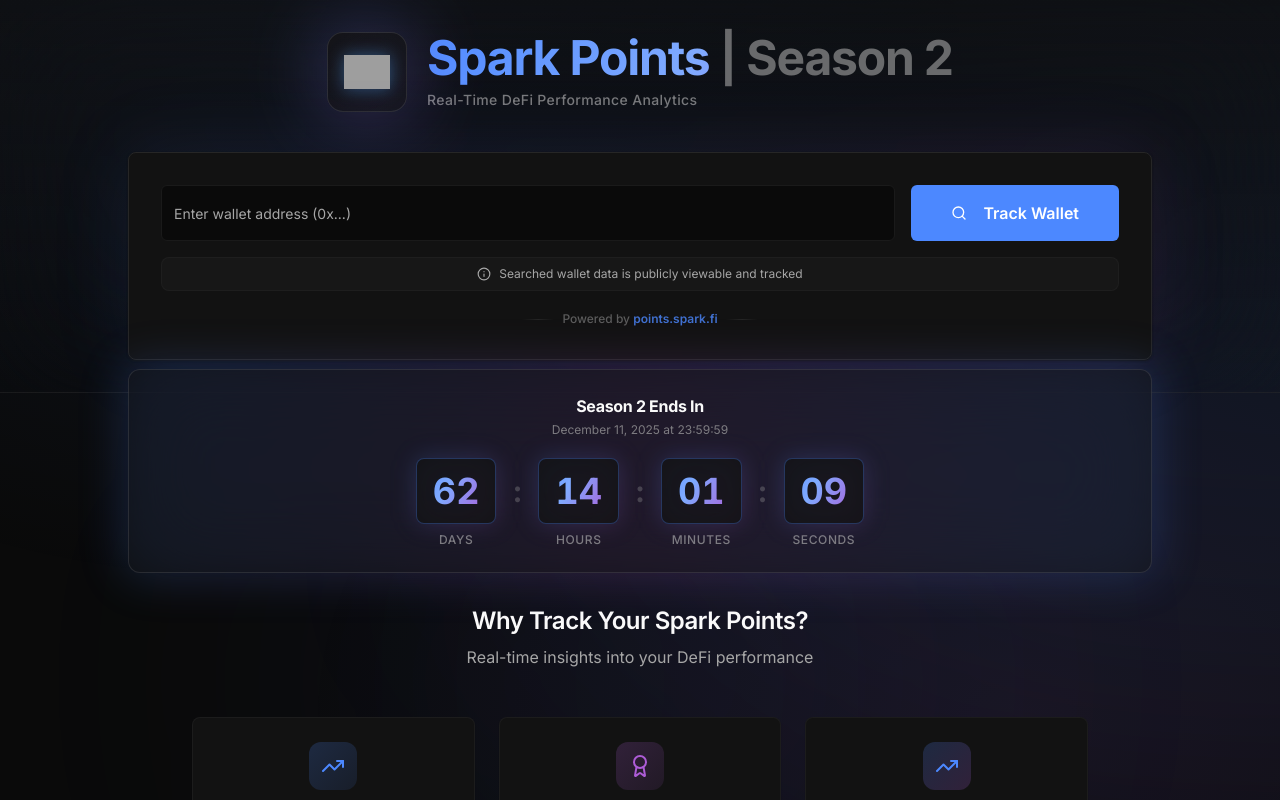
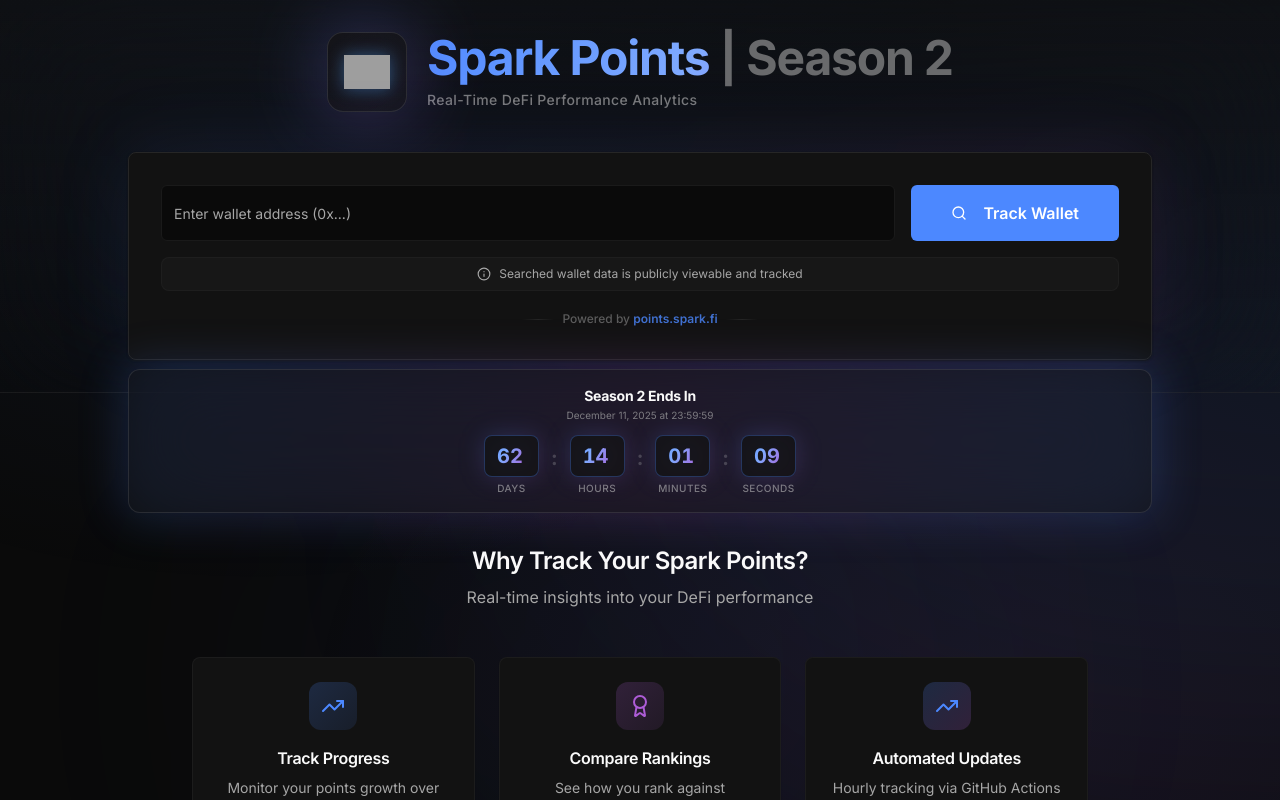
Before and after one commit to goncaloreis/spark-live-show, a React (Vite) app: page / in a window 1280 px wide. Shown: the top 800 px of the page. Built offline with nearby package versions, Linux system fonts and the light colour scheme; grey boxes are pictures that could not be loaded; the HTML template or start-up script is replaced by a standard one.

Commit message:
Refactor countdown component styling

```diff
--- a/src/components/SeasonCountdown.tsx
+++ b/src/components/SeasonCountdown.tsx
@@ -55,13 +55,13 @@ export const SeasonCountdown = () => {
     <div className="flex flex-col items-center">
       <div className="relative">
         <div className="absolute inset-0 bg-gradient-to-br from-primary/20 to-secondary/20 rounded-lg blur-md" />
-        <div className="relative bg-card/80 backdrop-blur-xl border border-primary/30 rounded-lg px-3 py-2 sm:px-4 sm:py-3 min-w-[60px] sm:min-w-[80px]">
-          <span className="text-2xl sm:text-3xl lg:text-4xl font-bold text-gradient tabular-nums">
+        <div className="relative bg-card/80 backdrop-blur-xl border border-primary/30 rounded-lg px-2 py-1 sm:px-3 sm:py-1.5 min-w-[45px] sm:min-w-[55px]">
+          <span className="text-lg sm:text-xl font-bold text-gradient tabular-nums">
             {formatNumber(value)}
           </span>
         </div>
       </div>
-      <span className="text-[10px] sm:text-xs text-muted-foreground/70 font-medium mt-2 uppercase tracking-wider">
+      <span className="text-[9px] sm:text-[10px] text-muted-foreground/70 font-medium mt-1 uppercase tracking-wider">
         {label}
       </span>
     </div>
@@ -71,23 +71,23 @@ export const SeasonCountdown = () => {
     <div className="w-full">
       <div className="relative group">
         <div className="absolute -inset-1 bg-gradient-to-r from-primary via-secondary to-primary rounded-2xl blur-xl opacity-20 group-hover:opacity-30 transition-all duration-700" />
-        <div className="relative glass border border-primary/20 rounded-xl p-4 sm:p-6 backdrop-blur-3xl">
-          <div className="text-center mb-4 sm:mb-5">
-            <h3 className="text-sm sm:text-base font-bold text-foreground mb-1">
+        <div className="relative glass border border-primary/20 rounded-xl p-3 sm:p-4 backdrop-blur-3xl">
+          <div className="text-center mb-2 sm:mb-3">
+            <h3 className="text-xs sm:text-sm font-bold text-foreground mb-0.5">
               Season 2 Ends In
             </h3>
-            <p className="text-[10px] sm:text-xs text-muted-foreground/70">
+            <p className="text-[9px] sm:text-[10px] text-muted-foreground/70">
               December 11, 2025 at 23:59:59
             </p>
           </div>
 
-          <div className="flex items-center justify-center gap-2 sm:gap-4">
+          <div className="flex items-center justify-center gap-1.5 sm:gap-3">
             <TimeUnit value={timeRemaining.days} label="Days" />
-            <span className="text-2xl sm:text-3xl text-muted-foreground/30 font-bold pb-6">:</span>
+            <span className="text-lg sm:text-xl text-muted-foreground/30 font-bold pb-4">:</span>
             <TimeUnit value={timeRemaining.hours} label="Hours" />
-            <span className="text-2xl sm:text-3xl text-muted-foreground/30 font-bold pb-6">:</span>
+            <span className="text-lg sm:text-xl text-muted-foreground/30 font-bold pb-4">:</span>
             <TimeUnit value={timeRemaining.minutes} label="Minutes" />
-            <span className="text-2xl sm:text-3xl text-muted-foreground/30 font-bold pb-6">:</span>
+            <span className="text-lg sm:text-xl text-muted-foreground/30 font-bold pb-4">:</span>
             <TimeUnit value={timeRemaining.seconds} label="Seconds" />
           </div>
         </div>
```
